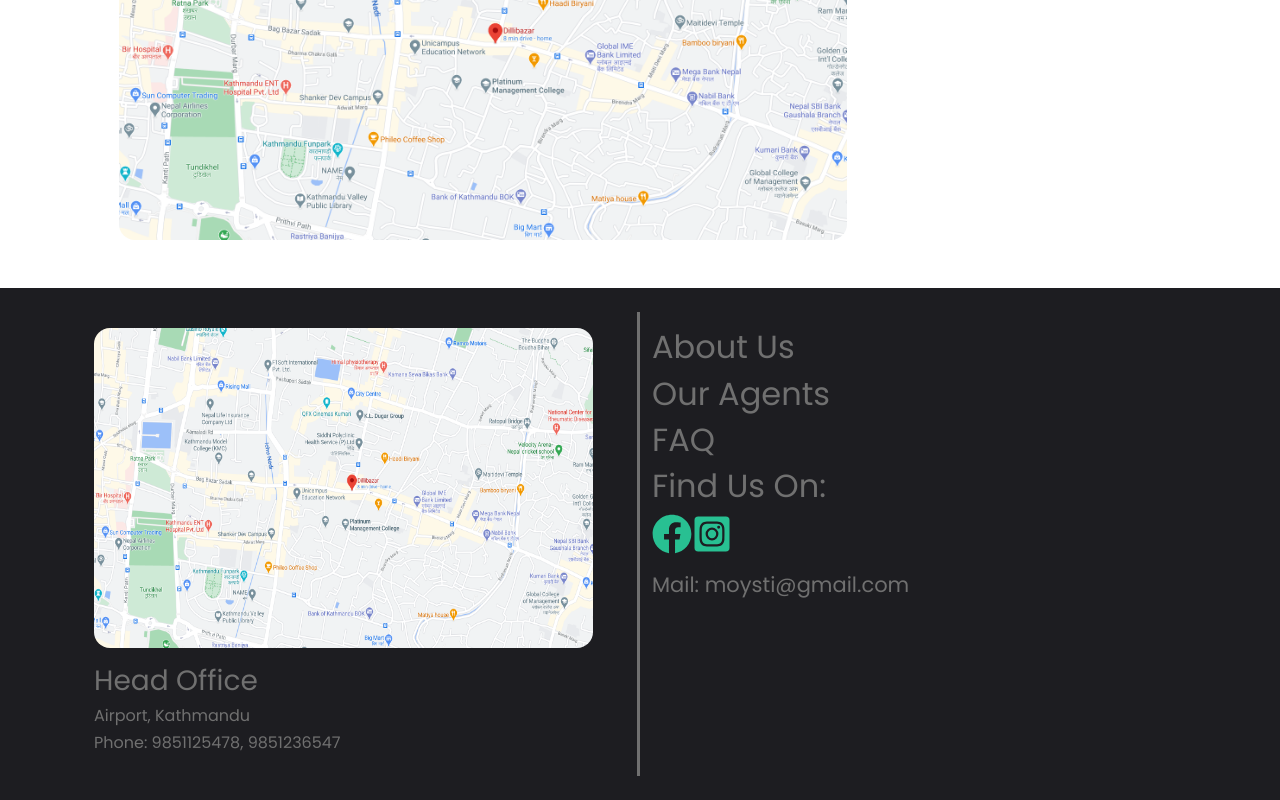
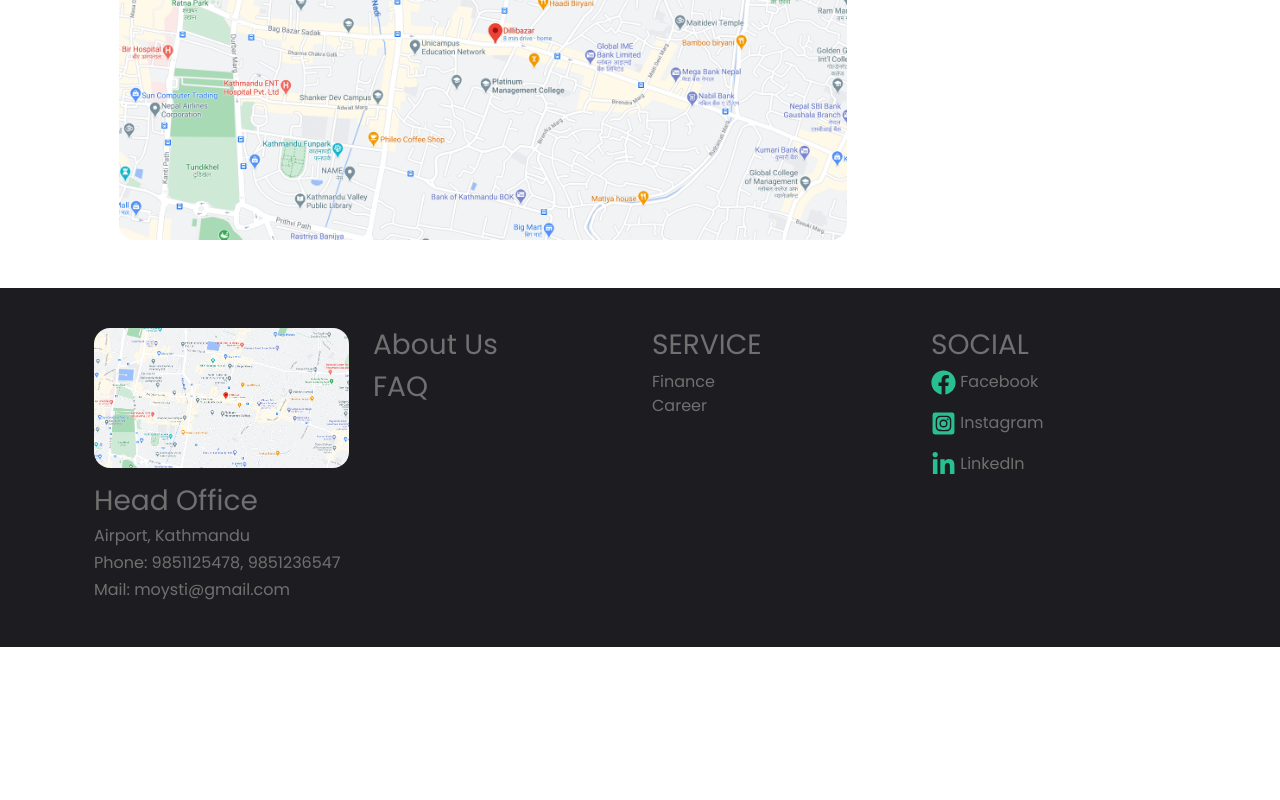
Before and after one commit to amitpradhan195/USK, a React (Create React App) app: page / in a window 1280 px wide. Shown: the part 1456-2256 px from the top of the page. After the commit the page ends 2103 px from the top, so only its background shows below. Built offline with nearby package versions, Linux system fonts and the light colour scheme.

Commit message:
newfooter

```diff
--- a/src/components/Footer/index.js
+++ b/src/components/Footer/index.js
@@ -6,18 +6,19 @@ import { NavLink } from "react-router-dom";
 import { IconContext } from "react-icons";
 import { FaFacebook } from "react-icons/fa";
 import { FaInstagramSquare } from "react-icons/fa";
+import { FaLinkedinIn } from "react-icons/fa";
 
 import { Map, InfoWindow, Marker, GoogleApiWrapper } from "google-maps-react";
 // import FacebookIcon from "@material-ui/icons/Facebook";
 
 export default function Footer() {
   return (
-    <IconContext.Provider value={{ color: "#28c092", size: "40px" }}>
+    <IconContext.Provider value={{ color: "#28c092", size: "25px" }}>
       <>
-        <footer className="bg-light text-lg-start footer mt-4">
-          <div className="container p-4">
-            <div className="row">
-              <div className="col-lg-6 col-md-12 mb-4 mb-md-0 footer-info pr-lg-3 pb-md-3 pb-sm-3 pt-3">
+        <footer className="text-lg-start footer mt-4 pt-3 pb-3">
+          <div class="container p-4">
+            <div class="row">
+              <div class="col-lg-3 col-md-6 mb-4 mb-md-0">
                 <img className="map-image" src={mapimage} alt="map" />
                 {/* <Map google={this.props.google} zoom={14}>
                 <Marker
@@ -35,42 +36,61 @@ export default function Footer() {
                 <h3 className="pt-3">Head Office</h3>
                 <h6>Airport, Kathmandu</h6>
                 <h6>Phone: 9851125478, 9851236547</h6>
+                <h6>Mail: moysti@gmail.com</h6>
               </div>
 
-              <div className="col-lg-6 col-md-12 mb-4 mb-md-0 pl-lg-5 pt-md-3 pt-sm-3">
+              <div class="col-lg-3 col-md-6 mb-4 mb-md-0">
                 <ul className="list-unstyled mb-0">
                   <li>
                     <NavLink to="#!" className="a">
-                      <h2>About Us</h2>
+                      <h3>About Us</h3>
                     </NavLink>
                   </li>
                   <li>
                     <NavLink to="#!" className="a">
-                      <h2>Our Agents</h2>
+                      <h3>FAQ</h3>
+                    </NavLink>
+                  </li>
+                </ul>
+              </div>
+
+              <div class="col-lg-3 col-md-6 mb-4 mb-md-0">
+                <h3 class="text-uppercase">Service</h3>
+
+                <ul className="list-unstyled mb-0">
+                  <li>
+                    <NavLink to="#!" className="a">
+                      Finance
                     </NavLink>
                   </li>
                   <li>
                     <NavLink to="#!" className="a">
-                      <h2>FAQ</h2>
+                      Career
                     </NavLink>
                   </li>
                 </ul>
-                <h2>Find Us On: </h2>
-                <ul className="list-unstyled body-list-social">
-                  <li className="body-list-item1 pr-3">
-                    <NavLink to="#!" target="_blank">
-                      <FaFacebook />
+              </div>
+
+              <div class="col-lg-3 col-md-6 mb-4 mb-md-0">
+                <h3 class="text-uppercase">Social</h3>
+
+                <ul className="list-unstyled mb-0">
+                  <li className="pb-3">
+                    <NavLink to="#!">
+                      <FaFacebook /> Facebook
                     </NavLink>
                   </li>
-                  <li>
-                    <NavLink to="#!" target="_blank">
-                      <FaInstagramSquare />
+                  <li className="pb-3">
+                    <NavLink to="#!">
+                      <FaInstagramSquare /> Instagram
+                    </NavLink>
+                  </li>
+                  <li className="pb-3">
+                    <NavLink to="#!">
+                      <FaLinkedinIn /> LinkedIn
                     </NavLink>
                   </li>
                 </ul>
-                <h4>
-                  <small>Mail: moysti@gmail.com</small>
-                </h4>
               </div>
             </div>
           </div>
--- a/src/css/_footer.scss
+++ b/src/css/_footer.scss
@@ -5,8 +5,7 @@
   background-size: contain;
   color: $fprimarytxt !important;
   .map-image {
-    width: 94%;
-    height: 320px;
+    width: 100%;
     border-radius: 16px;
   }
   .footer-info {
--- a/src/css/style.css
+++ b/src/css/style.css
@@ -211,8 +211,7 @@
 }
 
 .footer .map-image {
-  width: 94%;
-  height: 320px;
+  width: 100%;
   border-radius: 16px;
 }
 
```
Also changed, not shown: 2 other files (tests, documents, lock files or other folders).
